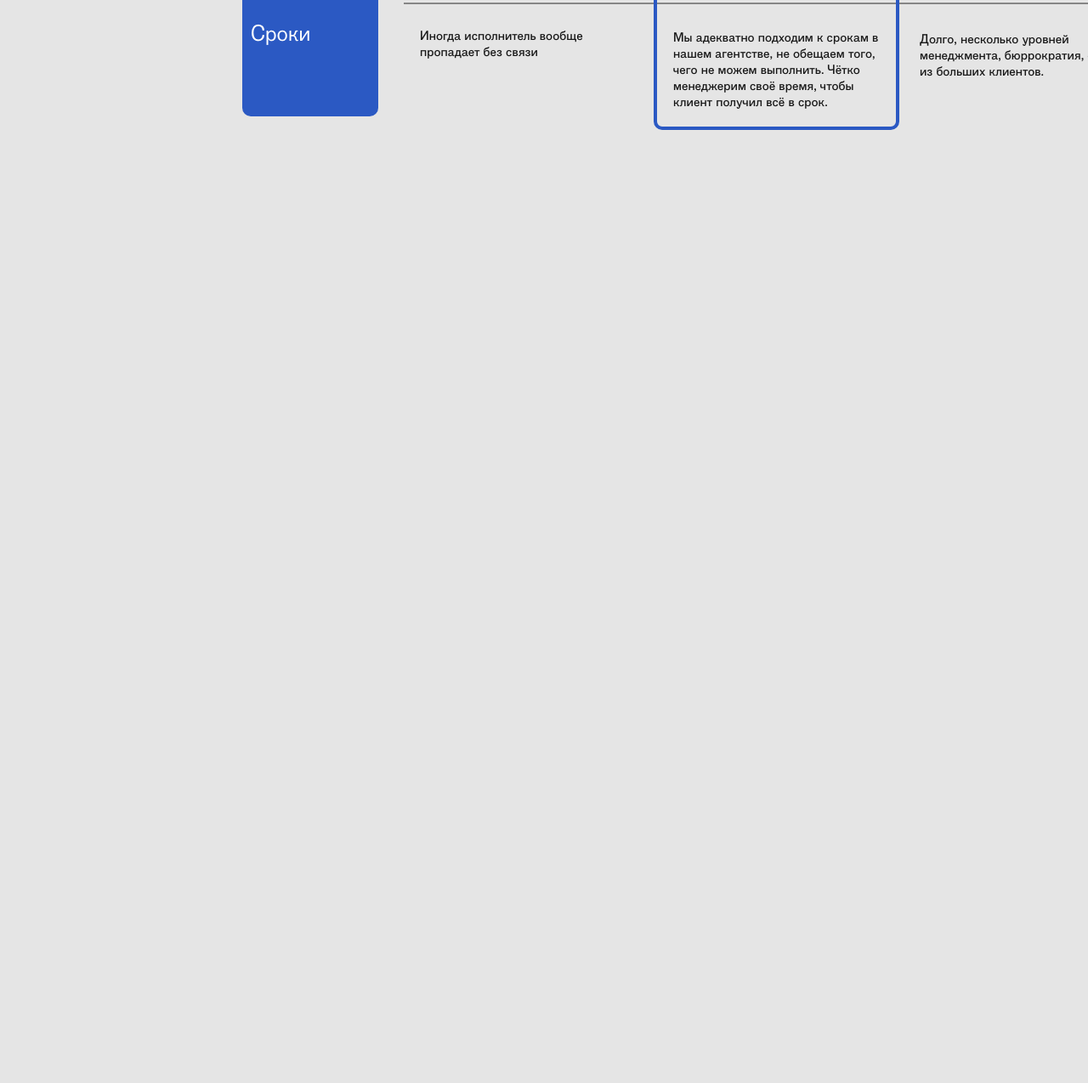
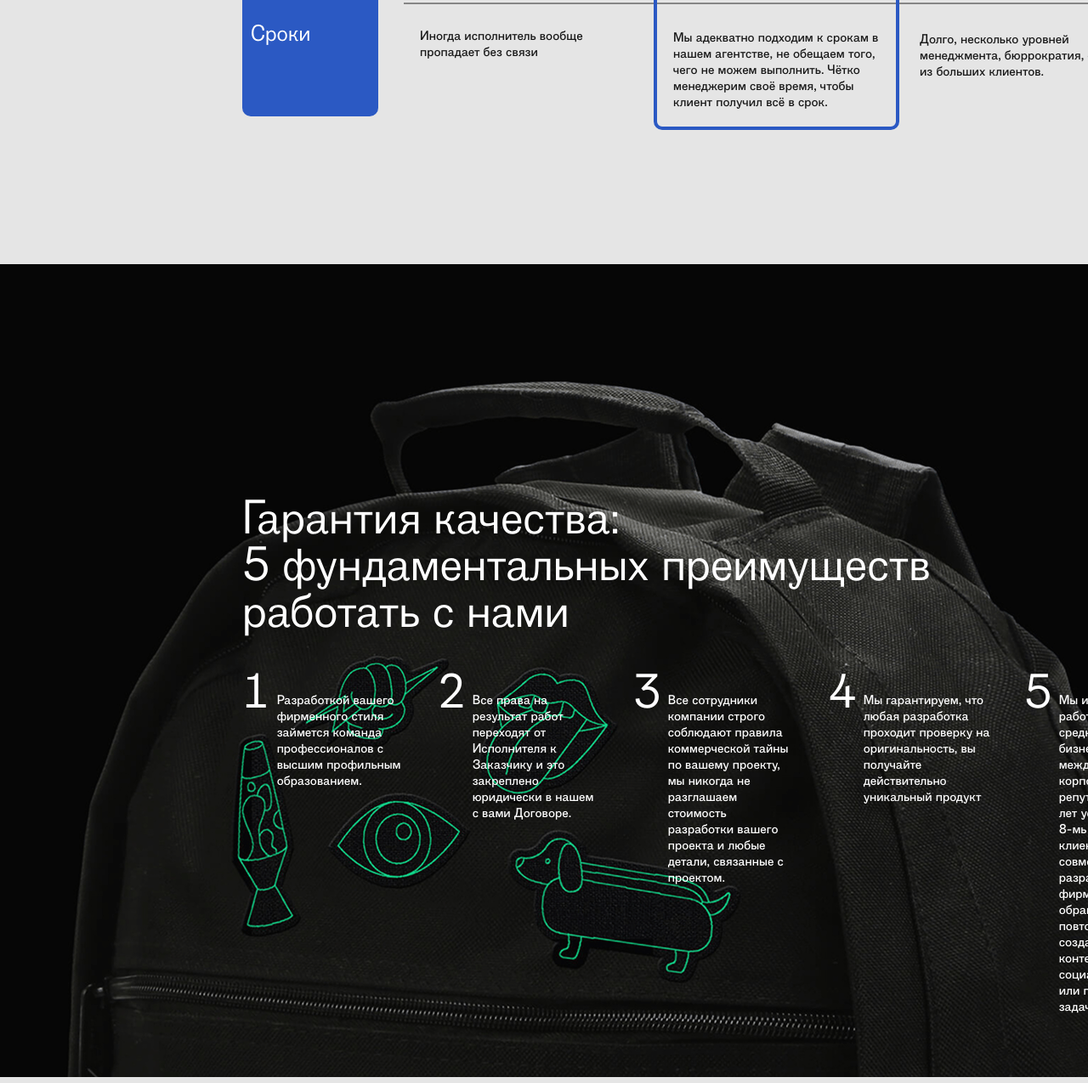
Before and after one commit to Rev4ik204/FREE.creative, a plain HTML site: page index.html in a window 1280 px wide. Shown: the part 8837-10112 px from the top of the page at 85% size. Before the commit the page ends 9140 px from the top, so only its background shows below. Drawn offline with Linux system fonts and the light colour scheme.

Commit message:
add and styled WARRANTY

```diff
--- a/index.html
+++ b/index.html
@@ -585,6 +585,68 @@
           </div>
         </div>
       </section>
+      <section class="warranty">
+        <div class="container">
+          <h2 class="warranty_title">
+            Гарантия качества: <br />
+            5 фундаментальных преимуществ <br />
+            работать с нами
+          </h2>
+          <ul class="warranty_list">
+            <li class="warranty_list_item">
+              <p class="warranty_list_item_number">1</p>
+              <div class="warranty_list_item_info">
+                <p class="warranty_list_item_info_text">
+                  Разработкой вашего фирменного стиля займется команда
+                  профессионалов с высшим профильным образованием.
+                </p>
+              </div>
+            </li>
+            <li class="warranty_list_item">
+              <p class="warranty_list_item_number">2</p>
+              <div class="warranty_list_item_info">
+                <p class="warranty_list_item_info_text">
+                  Все права на результат работ переходят от Исполнителя к
+                  Заказчику и это закреплено юридически в нашем с вами Договоре.
+                </p>
+              </div>
+            </li>
+            <li class="warranty_list_item">
+              <p class="warranty_list_item_number">3</p>
+              <div class="warranty_list_item_info">
+                <p class="warranty_list_item_info_text">
+                  Все сотрудники компании строго соблюдают правила коммерческой
+                  тайны по вашему проекту, мы никогда не разглашаем стоимость
+                  разработки вашего проекта и любые детали, связанные с
+                  проектом.
+                </p>
+              </div>
+            </li>
+            <li class="warranty_list_item">
+              <p class="warranty_list_item_number">4</p>
+              <div class="warranty_list_item_info">
+                <p class="warranty_list_item_info_text">
+                  Мы гарантируем, что любая разработка проходит проверку на
+                  оригинальность, вы получайте действительно уникальный продукт
+                </p>
+              </div>
+            </li>
+            <li class="warranty_list_item">
+              <p class="warranty_list_item_number">5</p>
+              <div class="warranty_list_item_info">
+                <p class="warranty_list_item_info_text">
+                  Мы имеем опыт работы с малым, средним и крупным бизнесом, а
+                  также с международными корпорациями Наша репутация - это 9-ть
+                  лет успешной работы. 8-мь из 10-ти клиентов после совместной
+                  разработки фирменного стиля обращаются к нам повторно: за
+                  созданием сайта, контента для социальных сетей или по любой
+                  другой задаче.
+                </p>
+              </div>
+            </li>
+          </ul>
+        </div>
+      </section>
     </main>
     <footer class="footer"></footer>
   </body>
--- a/styles/style.css
+++ b/styles/style.css
@@ -729,3 +729,61 @@ body {
     top: 620px;
   }
 }
+
+/* -------WARRANTY------- */
+
+.warranty {
+  background-image: url("../images/img/Rectangle\ 32-min.png");
+  background-repeat: no-repeat;
+  background-position: center;
+}
+.warranty .container {
+  padding-top: 282px;
+  padding-bottom: 80px;
+}
+.warranty_title {
+  font-family: var(--second-family);
+  font-weight: 400;
+  font-size: 55px;
+  line-height: 100%;
+  color: var(--white);
+  margin-bottom: 40px;
+}
+.warranty_list {
+  list-style: none;
+  display: flex;
+  justify-content: space-between;
+}
+.warranty_list_item {
+  width: 190px;
+  display: flex;
+  gap: 8px;
+}
+.warranty_list_item:last-child {
+  /* width: 300px; */
+}
+.warranty_list_item_number {
+  font-family: var(--second-family);
+  font-weight: 400;
+  font-size: 55px;
+  line-height: 100%;
+  color: var(--white);
+}
+.warranty_list_item_info {
+  margin-top: 25px;
+}
+.warranty_list_item_info_title {
+  font-family: var(--font-family);
+  font-weight: 400;
+  font-size: 18px;
+  line-height: 140%;
+  color: var(--white);
+  width: 122px;
+  margin-bottom: 16px;
+}
+.warranty_list_item_info_text {
+  font-family: var(--font-family);
+  font-weight: 400;
+  font-size: 15px;
+  color: var(--white);
+}
```
Also changed, not shown: images/img/Rectangle 32-min.png (added).
